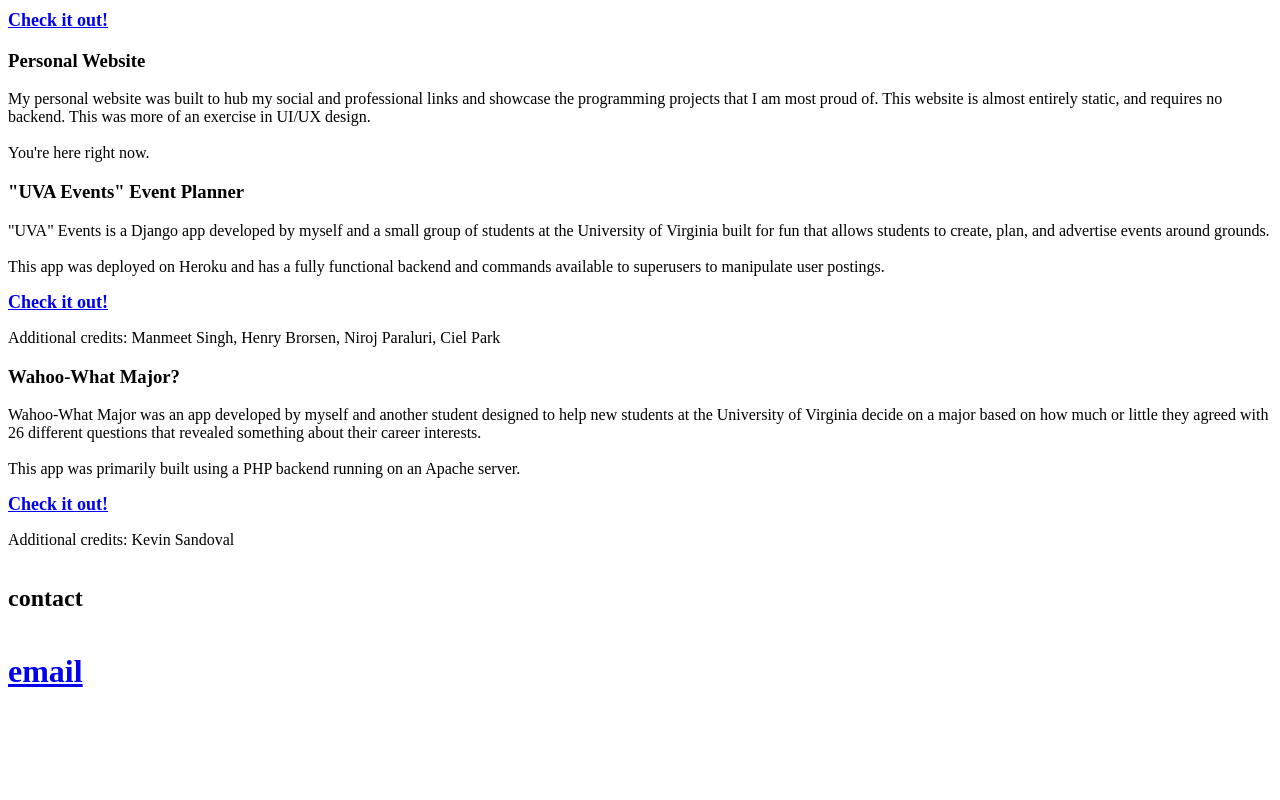
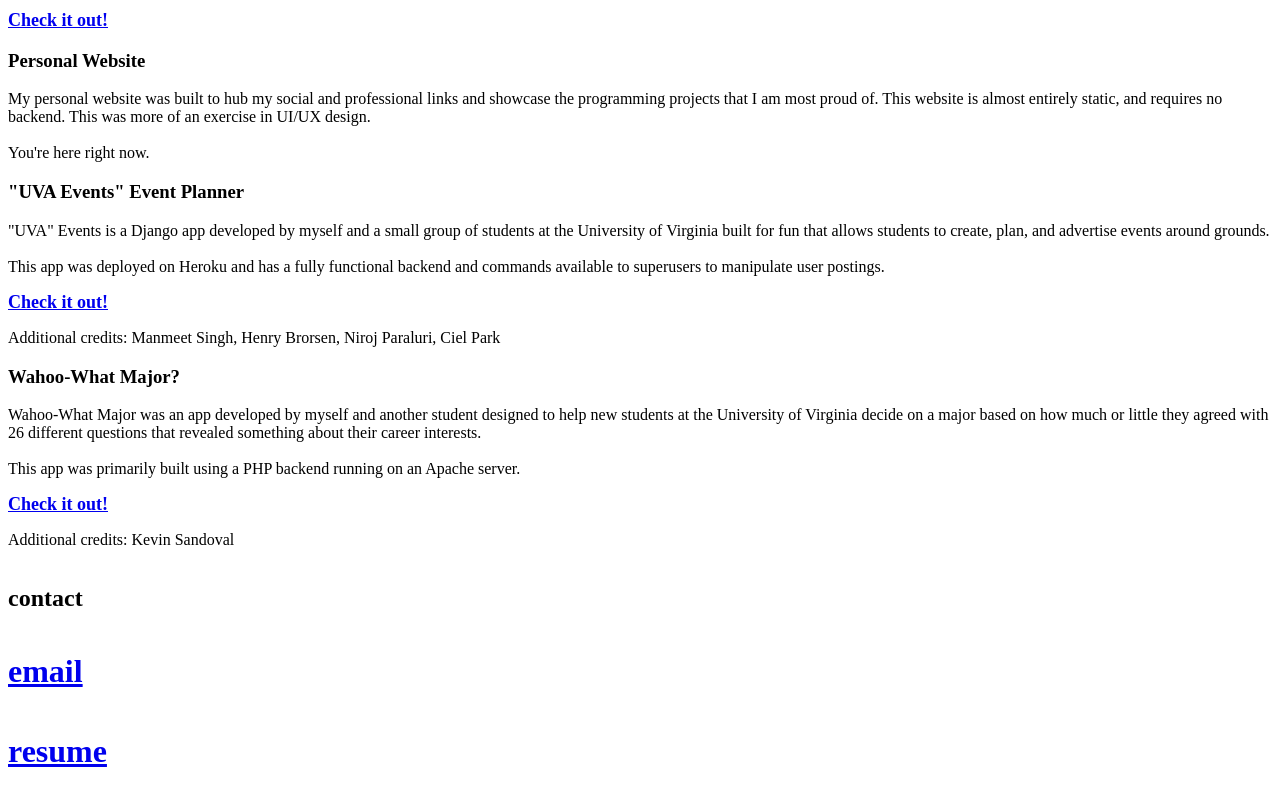
Before and after one commit to elliott-hansen/elliott-hansen.github.io, a plain HTML site: page index.html in a window 1280 px wide. Shown: the part 5271-6071 px from the top of the page. Before the commit the page ends 5991 px from the top, so only its background shows below. Drawn offline with nearby package versions, Linux system fonts and the light colour scheme; a web font is replaced by a local one.

Commit message:
Revert "removed resume"
This reverts commit 7724810db4d0869cd7e11181377c4304497b5db6.

```diff
--- a/index.html
+++ b/index.html
@@ -164,9 +164,9 @@
             <a class="contact-button" href="mailto:enh4bn@virginia.edu">
                 <h1> email </h1>
             </a>
-            <!-- <a class="contact-button" target="_blank" href="./Resume - Elliott Hansen (v4.4).pdf">
+            <a class="contact-button" target="_blank" href="./Resume - Elliott Hansen (v4.4).pdf">
                 <h1> resume</h1>
-            </a> -->
+            </a>
         </div>
     </div>
 </body>
```
Also changed, not shown: 1 other file.
